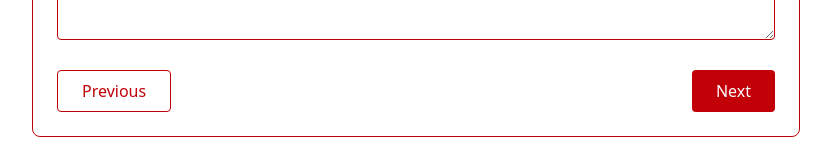
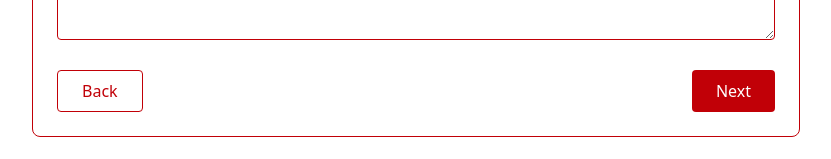
Before and after one commit to LihandaE/Forms-Project, a React (Vite) app: page / in a window 1280 px wide. Shown: the part 638-797 px from the top of the page, without its empty margins (224-1055 px from the left). Built offline with nearby package versions, Linux system fonts and the light colour scheme.

Commit message:
change previous button to back button

```diff
--- a/src/Components/PresentIllnessInformation.jsx
+++ b/src/Components/PresentIllnessInformation.jsx
@@ -123,7 +123,7 @@ export default function PresentIllnessInformation() {
             onClick={() => navigate("/second")}
             className="border border-red-700 text-red-700 px-6 py-2 rounded hover:bg-red-50"
           >
-            Previous
+            Back
           </button>
 
           <button
```
